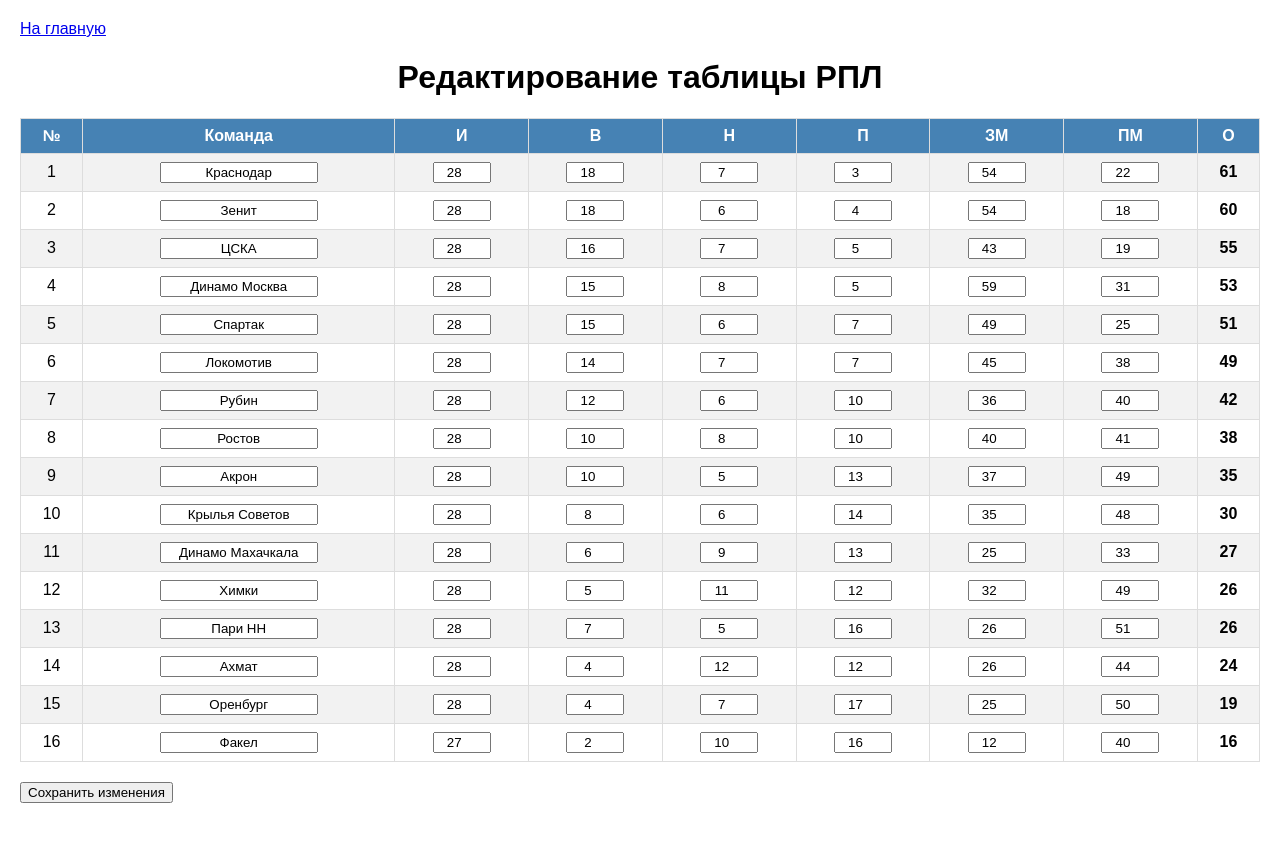
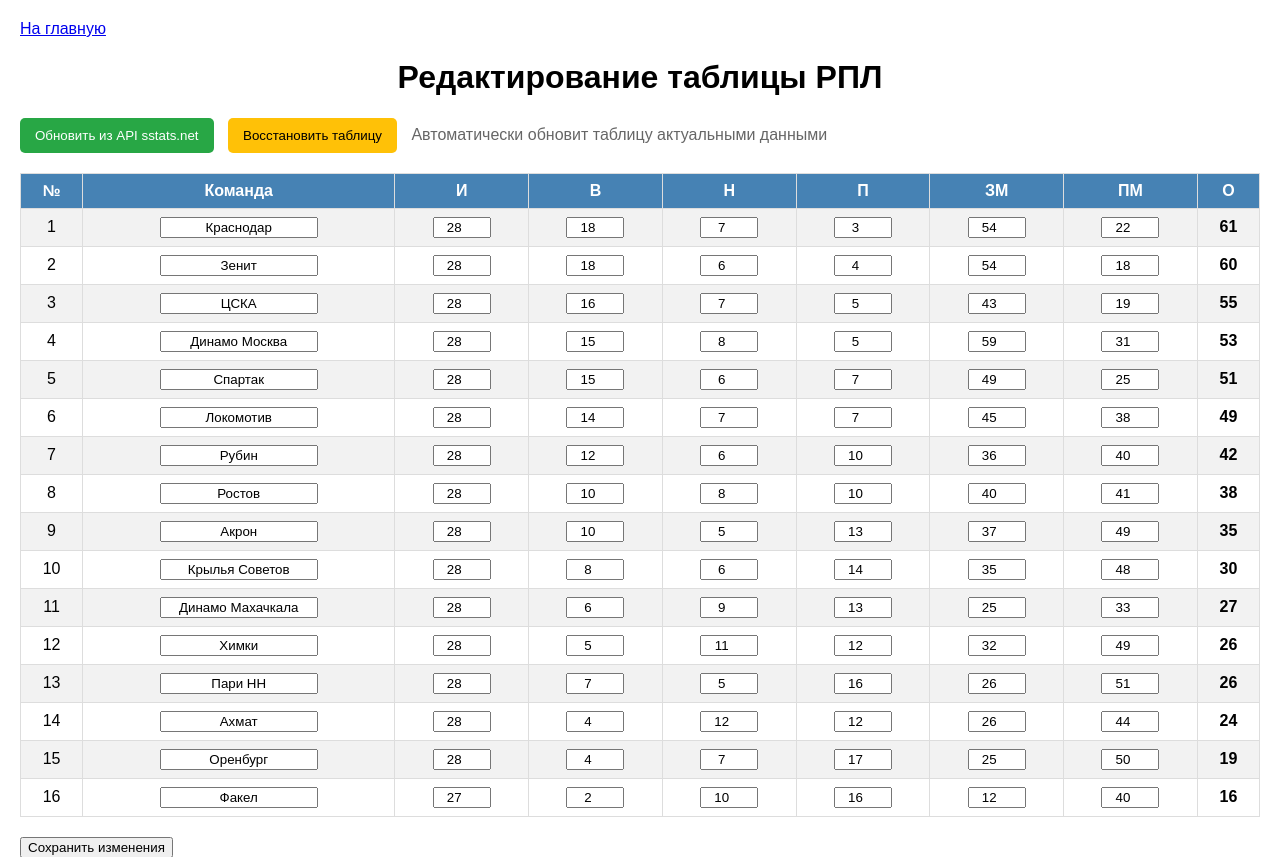
Before and after one commit to Kilmb/web, a Flask app: page /edit_rpl_table in a window 1280 px wide. Shown: the top 857 px of the page. Before the commit the page ends 803 px from the top, so only its background shows below. Run offline with Flask 3, Linux system fonts and the light colour scheme; a user stored in the database is signed in.

Commit message:
Update edit_rpl_table.html

```diff
--- a/templates/edit_rpl_table.html
+++ b/templates/edit_rpl_table.html
@@ -2,12 +2,27 @@
 <html lang="ru">
 <head>
     <meta charset="UTF-8">
-    <title>Пользователи</title>
+    <title>Редактирование таблицы РПЛ</title>
     <link rel="stylesheet" href="{{ url_for('static', filename='css/rpl_table.css') }}">
 </head>
 <body>
     <a href="{{ url_for('home') }}">На главную</a>
     <h1>Редактирование таблицы РПЛ</h1>
+
+    <!-- Кнопка для обновления из API -->
+    <div style="margin-bottom: 20px;">
+        <form action="{{ url_for('update_table_from_api') }}" method="POST" style="display: inline;">
+            <button type="submit" style="background: #28a745; color: white; padding: 10px 15px; border: none; border-radius: 5px; cursor: pointer;">
+                Обновить из API sstats.net
+            </button>
+        </form>
+        <form action="{{ url_for('restore_table') }}" method="POST" style="display: inline; margin-left: 10px;">
+    <button type="submit" style="background: #ffc107; color: black; padding: 10px 15px; border: none; border-radius: 5px; cursor: pointer;">
+        Восстановить таблицу
+    </button>
+</form>
+        <span style="margin-left: 10px; color: #666;">Автоматически обновит таблицу актуальными данными</span>
+    </div>
 
     <form method="POST">
         <table>
```
